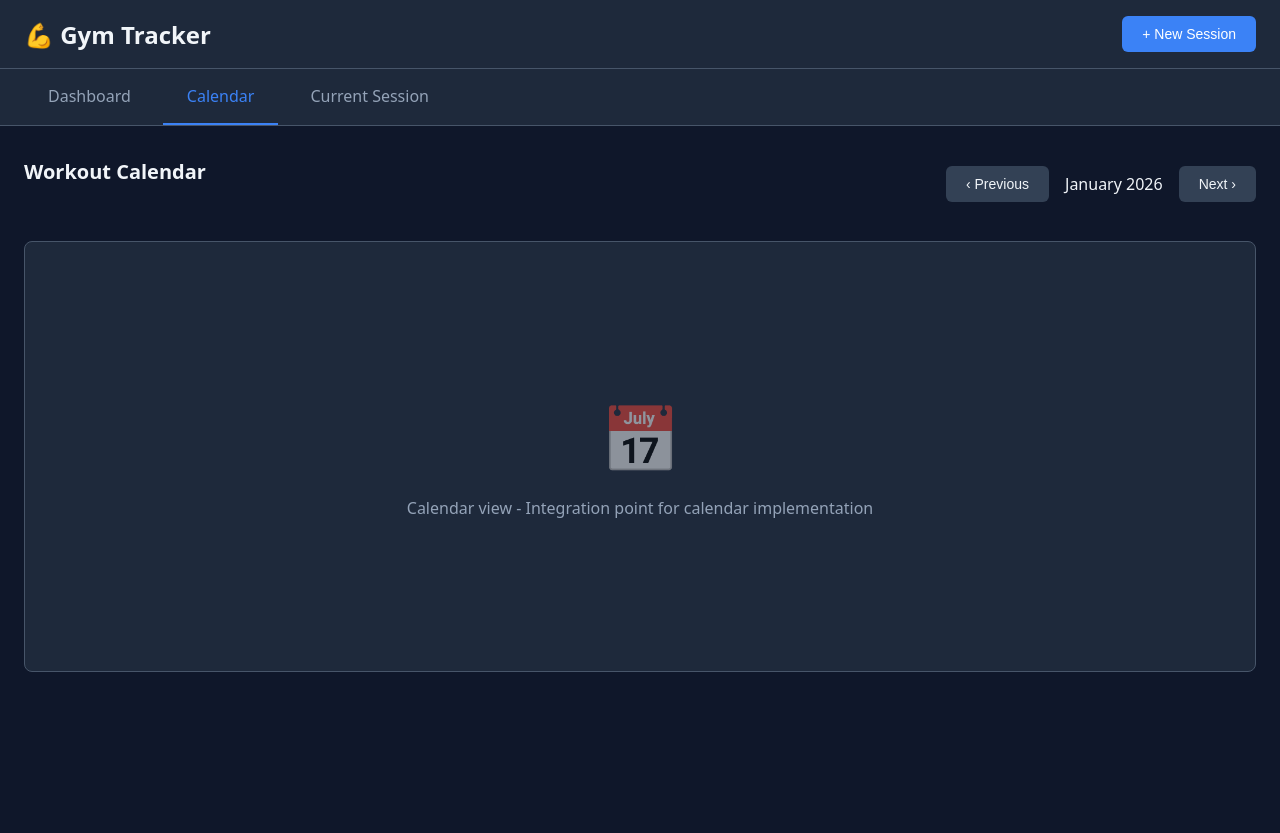
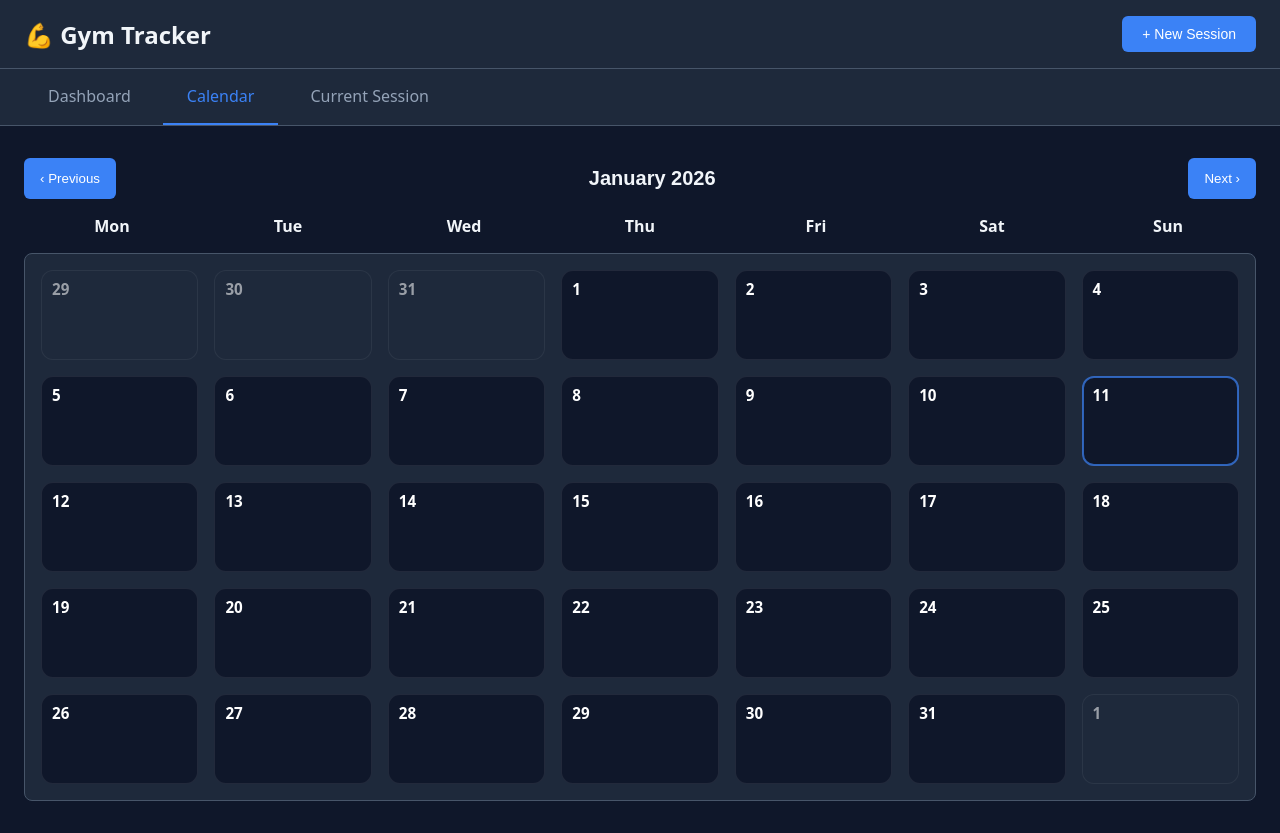
Before and after one commit to Wyczynek/GymTracker, a website: page index.html in a window 1280 px wide. Both pictures are taken after a click on the element "Calendar". Before the commit the page ends 800 px from the top, so only its background shows below. Drawn offline with Linux system fonts and the light colour scheme.

Commit message:
calendar

```diff
--- /dev/null
+++ b/calendar.js
@@ -0,0 +1,264 @@
+// calendar.js
+
+let currentMonth = new Date().getMonth(); // 0-11
+let currentYear = new Date().getFullYear();
+let isAnimating = false;
+
+// tryb widoku
+let calendarMode = 'month'; // "month" | "year"
+
+const monthNamesEN = [
+    'January',
+    'February',
+    'March',
+    'April',
+    'May',
+    'June',
+    'July',
+    'August',
+    'September',
+    'October',
+    'November',
+    'December',
+];
+
+const monthShortEN = [
+    'Jan',
+    'Feb',
+    'Mar',
+    'Apr',
+    'May',
+    'Jun',
+    'Jul',
+    'Aug',
+    'Sep',
+    'Oct',
+    'Nov',
+    'Dec',
+];
+
+function pad2(n) {
+    return String(n).padStart(2, '0');
+}
+
+function toISODate(year, month0, day) {
+    return `${year}-${pad2(month0 + 1)}-${pad2(day)}`;
+}
+
+function getSessionsForDate(isoDate) {
+    const state = window.appState;
+    if (!state || !Array.isArray(state.sessions)) return [];
+    return state.sessions.filter((s) => s.date === isoDate);
+}
+
+// ---------- RENDER: MONTH ----------
+function renderMonth(month0, year) {
+    const grid = document.getElementById('calendar-grid');
+    const header = document.getElementById('current-month');
+
+    header.textContent = `${monthNamesEN[month0]} ${year}`;
+    grid.innerHTML = '';
+
+    const firstDay = new Date(year, month0, 1);
+    const daysInMonth = new Date(year, month0 + 1, 0).getDate();
+
+    // Monday-first: Mon=0 ... Sun=6
+    const firstDayIndex = (firstDay.getDay() + 6) % 7;
+
+    // prev month
+    const prevMonth0 = (month0 + 11) % 12;
+    const prevMonthYear = month0 === 0 ? year - 1 : year;
+    const daysInPrevMonth = new Date(
+        prevMonthYear,
+        prevMonth0 + 1,
+        0
+    ).getDate();
+
+    for (let i = 0; i < firstDayIndex; i++) {
+        const day = daysInPrevMonth - firstDayIndex + 1 + i;
+        grid.appendChild(
+            makeDayTile({
+                year: prevMonthYear,
+                month0: prevMonth0,
+                day,
+                outside: true,
+            })
+        );
+    }
+
+    for (let day = 1; day <= daysInMonth; day++) {
+        grid.appendChild(makeDayTile({ year, month0, day, outside: false }));
+    }
+
+    const totalTiles = firstDayIndex + daysInMonth;
+    const remainder = totalTiles % 7;
+    const nextFill = remainder === 0 ? 0 : 7 - remainder;
+
+    const nextMonth0 = (month0 + 1) % 12;
+    const nextMonthYear = month0 === 11 ? year + 1 : year;
+
+    for (let day = 1; day <= nextFill; day++) {
+        grid.appendChild(
+            makeDayTile({
+                year: nextMonthYear,
+                month0: nextMonth0,
+                day,
+                outside: true,
+            })
+        );
+    }
+}
+
+function makeDayTile({ year, month0, day, outside }) {
+    const tile = document.createElement('div');
+    tile.className = 'day-tile';
+    if (outside) tile.classList.add('is-outside');
+
+    const num = document.createElement('div');
+    num.className = 'day-number';
+    num.textContent = day;
+    tile.appendChild(num);
+
+    const iso = toISODate(year, month0, day);
+    const sessions = getSessionsForDate(iso);
+
+    if (sessions.length > 0) {
+        tile.classList.add('has-session');
+        const badge = document.createElement('div');
+        badge.className = 'session-badge';
+        badge.textContent = sessions.length;
+        tile.appendChild(badge);
+    }
+
+    const now = new Date();
+    if (
+        !outside &&
+        year === now.getFullYear() &&
+        month0 === now.getMonth() &&
+        day === now.getDate()
+    ) {
+        tile.classList.add('is-today');
+    }
+
+    tile.addEventListener('click', () => {
+        console.log('Clicked:', iso, sessions);
+    });
+
+    return tile;
+}
+
+// ---------- RENDER: YEAR ----------
+function renderYear(year) {
+    const yearGrid = document.getElementById('year-grid');
+    const header = document.getElementById('current-month');
+
+    header.textContent = `${year}`; // w trybie rocznym pokazujemy sam rok
+    yearGrid.innerHTML = '';
+
+    for (let m = 0; m < 12; m++) {
+        const tile = document.createElement('div');
+        tile.className = 'month-tile';
+        if (m === currentMonth && year === currentYear)
+            tile.classList.add('is-active');
+
+        tile.textContent = monthShortEN[m];
+
+        tile.addEventListener('click', () => {
+            // wybór miesiąca -> wracamy do widoku miesięcznego
+            currentMonth = m;
+            currentYear = year;
+            setMode('month');
+        });
+
+        yearGrid.appendChild(tile);
+    }
+}
+
+// ---------- MODE SWITCH ----------
+function setMode(mode) {
+    calendarMode = mode;
+
+    const monthGrid = document.getElementById('calendar-grid');
+    const yearGrid = document.getElementById('year-grid');
+
+    if (mode === 'month') {
+        yearGrid.style.display = 'none';
+        monthGrid.style.display = 'grid'; // bo to grid w CSS
+        renderMonth(currentMonth, currentYear);
+    } else {
+        monthGrid.style.display = 'none';
+        yearGrid.style.display = 'grid';
+        renderYear(currentYear);
+    }
+}
+
+// ---------- ANIMATED NAV ----------
+function changePeriodAnimated(direction) {
+    if (isAnimating) return;
+    isAnimating = true;
+
+    // animujemy ten grid, który jest aktualnie widoczny
+    const activeGrid =
+        calendarMode === 'month'
+            ? document.getElementById('calendar-grid')
+            : document.getElementById('year-grid');
+
+    const leaveClass =
+        direction === -1 ? 'is-leaving-right' : 'is-leaving-left';
+
+    activeGrid.classList.remove(
+        'is-leaving-right',
+        'is-leaving-left',
+        'is-entering'
+    );
+    activeGrid.classList.add(leaveClass);
+
+    window.setTimeout(() => {
+        if (calendarMode === 'month') {
+            // zmiana miesiąca
+            if (direction === -1) {
+                currentMonth--;
+                if (currentMonth < 0) {
+                    currentMonth = 11;
+                    currentYear--;
+                }
+            } else {
+                currentMonth++;
+                if (currentMonth > 11) {
+                    currentMonth = 0;
+                    currentYear++;
+                }
+            }
+            renderMonth(currentMonth, currentYear);
+        } else {
+            // zmiana roku
+            currentYear += direction;
+            renderYear(currentYear);
+        }
+
+        activeGrid.classList.remove('is-leaving-right', 'is-leaving-left');
+        void activeGrid.offsetWidth;
+        activeGrid.classList.add('is-entering');
+
+        window.setTimeout(() => {
+            isAnimating = false;
+        }, 160);
+    }, 160);
+}
+
+// Buttons (Prev/Next)
+document.getElementById('prev-month').addEventListener('click', () => {
+    changePeriodAnimated(-1);
+});
+
+document.getElementById('next-month').addEventListener('click', () => {
+    changePeriodAnimated(1);
+});
+
+// Click title: Month <-> Year
+document.getElementById('current-month').addEventListener('click', () => {
+    setMode(calendarMode === 'month' ? 'year' : 'month');
+});
+
+// INIT
+setMode('month');
--- a/index.html
+++ b/index.html
@@ -1,23 +1,25 @@
 <!DOCTYPE html>
 <html lang="en">
   <head>
-  <meta charset="UTF-8">
-  <meta name="viewport" content="width=device-width, initial-scale=1.0">
+    <meta charset="UTF-8" />
+    <meta name="viewport" content="width=device-width, initial-scale=1.0" />
     <title>Gym Tracker</title>
-  <link rel="stylesheet" href="styles.css">
+    <link rel="stylesheet" href="styles.css" />
   </head>
-<body>
+  <body class="preload">
     <!-- Header -->
     <header class="header">
       <h1>💪 Gym Tracker</h1>
       <div class="header-actions">
-      <button class="btn btn-primary" id="new-session-btn">+ New Session</button>
+        <button class="btn btn-primary" id="new-session-btn">
+          + New Session
+        </button>
       </div>
     </header>
 
     <!-- Navigation -->
     <nav class="nav">
-    <div class="nav-item active" data-view="dashboard">Dashboard</div>
+      <div class="nav-item" data-view="dashboard">Dashboard</div>
       <div class="nav-item" data-view="calendar">Calendar</div>
       <div class="nav-item" data-view="session">Current Session</div>
     </nav>
@@ -55,21 +57,23 @@
       <!-- Calendar View - Integration Point -->
       <div id="calendar-view">
         <div class="calendar-header">
-        <h2 class="section-title">Workout Calendar</h2>
-        <div class="calendar-controls">
-          <button class="btn btn-secondary" id="prev-month">‹ Previous</button>
-          <span id="current-month">January 2026</span>
-          <button class="btn btn-secondary" id="next-month">Next ›</button>
+          <button id="prev-month">‹ Previous</button>
+          <button id="current-month" class="calendar-title" type="button">
+            January 2026
+          </button>
+          <button id="next-month">Next ›</button>
         </div>
+        <div class="calendar-weekdays">
+          <div class="weekday">Mon</div>
+          <div class="weekday">Tue</div>
+          <div class="weekday">Wed</div>
+          <div class="weekday">Thu</div>
+          <div class="weekday">Fri</div>
+          <div class="weekday">Sat</div>
+          <div class="weekday">Sun</div>
         </div>
-      <div class="calendar-grid">
-        <div class="calendar-placeholder">
-          <div class="empty-state">
-            <div class="empty-state-icon">📅</div>
-            <p>Calendar view - Integration point for calendar implementation</p>
-          </div>
-        </div>
-      </div>
+        <div id="calendar-grid"></div>
+        <div id="year-grid" style="display: none"></div>
       </div>
 
       <!-- Session View - Integration Point -->
@@ -82,9 +86,13 @@
               <span id="session-duration">0:00:00</span>
             </div>
           </div>
-        <div style="display: flex; gap: 0.75rem;">
-          <button class="btn btn-secondary" id="end-session-btn">End Session</button>
-          <button class="btn btn-primary" id="add-exercise-btn">+ Add Exercise</button>
+          <div style="display: flex; gap: 0.75rem">
+            <button class="btn btn-secondary" id="end-session-btn">
+              End Session
+            </button>
+            <button class="btn btn-primary" id="add-exercise-btn">
+              + Add Exercise
+            </button>
           </div>
         </div>
 
@@ -96,43 +104,11 @@
         </div>
       </div>
     </main>
-
+    <script src="service.js" defer></script>
+    <script src="calendar.js" defer></script>
     <script>
-    // ============================================
-    // APPLICATION STATE
-    // ============================================
-    const appState = {
-      currentView: 'dashboard',
-      sessions: [],
-      currentSession: null,
-      exercises: []
-    };
-
-    // ============================================
-    // VIEW MANAGEMENT
-    // ============================================
-    function showView(viewName) {
-      // Hide all views
-      document.getElementById('dashboard-view').style.display = 'none';
-      document.getElementById('calendar-view').style.display = 'none';
-      document.getElementById('session-view').style.display = 'none';
-
-      // Show selected view
-      document.getElementById(`${viewName}-view`).style.display = 'block';
-
-      // Update navigation
-      document.querySelectorAll('.nav-item').forEach(item => {
-        item.classList.remove('active');
-        if (item.dataset.view === viewName) {
-          item.classList.add('active');
-        }
-      });
-
-      appState.currentView = viewName;
-    }
-
       // Navigation click handlers
-    document.querySelectorAll('.nav-item').forEach(item => {
+      document.querySelectorAll('.nav-item').forEach((item) => {
         item.addEventListener('click', () => {
           showView(item.dataset.view);
         });
@@ -143,14 +119,18 @@
       // ============================================
 
       // Hook: Start new session
-    document.getElementById('new-session-btn').addEventListener('click', () => {
+      document
+        .getElementById('new-session-btn')
+        .addEventListener('click', () => {
           console.log('🔗 Integration Point: Start new session');
           // TODO: Implement session creation logic
           showView('session');
         });
 
       // Hook: End session
-    document.getElementById('end-session-btn').addEventListener('click', () => {
+      document
+        .getElementById('end-session-btn')
+        .addEventListener('click', () => {
           console.log('🔗 Integration Point: End session');
           // TODO: Implement session completion logic
           showView('dashboard');
@@ -161,7 +141,9 @@
       // ============================================
 
       // Hook: Add exercise to current session
-    document.getElementById('add-exercise-btn').addEventListener('click', () => {
+      document
+        .getElementById('add-exercise-btn')
+        .addEventListener('click', () => {
           console.log('🔗 Integration Point: Add exercise');
           // TODO: Implement exercise selection/addition
           // This is where you'd show a modal or form to add exercises
@@ -200,60 +182,16 @@
       }
 
       // ============================================
-    // CALENDAR INTEGRATION POINTS
-    // ============================================
-
-    // Hook: Previous month
-    document.getElementById('prev-month').addEventListener('click', () => {
-      console.log('🔗 Integration Point: Navigate to previous month');
-      // TODO: Implement calendar navigation
-    });
-
-    // Hook: Next month
-    document.getElementById('next-month').addEventListener('click', () => {
-      console.log('🔗 Integration Point: Navigate to next month');
-      // TODO: Implement calendar navigation
-    });
-
-    // ============================================
       // DASHBOARD DATA - Integration Points
       // ============================================
 
       function updateDashboard() {
         // TODO: Calculate and update stats from actual session data
-      document.getElementById('total-sessions').textContent = appState.sessions.length;
+        document.getElementById('total-sessions').textContent =
+          appState.sessions.length;
         document.getElementById('week-sessions').textContent = '0';
         document.getElementById('current-streak').textContent = '0';
       }
-
-    // ============================================
-    // LOCAL STORAGE INTEGRATION POINT
-    // ============================================
-
-    function saveToLocalStorage() {
-      // TODO: Implement persistence
-      localStorage.setItem('gymTrackerData', JSON.stringify(appState));
-    }
-
-    function loadFromLocalStorage() {
-      // TODO: Implement data loading
-      const data = localStorage.getItem('gymTrackerData');
-      if (data) {
-        Object.assign(appState, JSON.parse(data));
-        updateDashboard();
-      }
-    }
-
-    // ============================================
-    // INITIALIZATION
-    // ============================================
-
-    // Load saved data on startup
-    loadFromLocalStorage();
-    updateDashboard();
-
-    console.log('🚀 Gym Tracker initialized');
-    console.log('📍 Integration points marked with console logs');
     </script>
   </body>
 </html>
--- /dev/null
+++ b/service.js
@@ -0,0 +1,61 @@
+window.appState = {
+    currentView: 'dashboard',
+    sessions: [],
+    currentSession: null,
+    exercises: [],
+};
+
+function showView(viewName) {
+    // Hide all views
+    document.getElementById('dashboard-view').style.display = 'none';
+    document.getElementById('calendar-view').style.display = 'none';
+    document.getElementById('session-view').style.display = 'none';
+
+    // Show selected view
+    document.getElementById(`${viewName}-view`).style.display = 'block';
+
+    // Update navigation
+    document.querySelectorAll('.nav-item').forEach((item) => {
+        item.classList.remove('active');
+        if (item.dataset.view === viewName) {
+            item.classList.add('active');
+        }
+    });
+
+    appState.currentView = viewName;
+
+    // ✅ ZAPIS WIDOKU
+    localStorage.setItem('currentView', viewName);
+}
+// ============================================
+// LOCAL STORAGE INTEGRATION POINT
+// ============================================
+
+function saveToLocalStorage() {
+    // TODO: Implement persistence
+    localStorage.setItem('gymTrackerData', JSON.stringify(appState));
+}
+
+function loadFromLocalStorage() {
+    // TODO: Implement data loading
+    const data = localStorage.getItem('gymTrackerData');
+    if (data) {
+        Object.assign(appState, JSON.parse(data));
+        updateDashboard();
+    }
+}
+
+// ============================================
+// INITIALIZATION
+// ============================================
+
+loadFromLocalStorage();
+updateDashboard();
+
+const savedView = localStorage.getItem('currentView') || 'dashboard';
+showView(savedView);
+
+document.body.classList.remove('preload');
+
+console.log('🚀 Gym Tracker initialized');
+console.log('📍 Integration points marked with console logs');
--- a/styles.css
+++ b/styles.css
@@ -25,7 +25,12 @@ body {
   display: flex;
   flex-direction: column;
 }
-
+body.preload .nav,
+body.preload #dashboard-view,
+body.preload #calendar-view,
+body.preload #session-view {
+  visibility: hidden; /* lepsze niż display:none -> układ nie "skacze" */
+}
 /* Header */
 .header {
   background: var(--surface);
@@ -83,15 +88,103 @@ body {
 }
 
 /* Calendar View Hook */
-#calendar-view {
-  display: none;
+/* Kalendarz */
+#calendar-grid {
+  display: grid;
+  grid-template-columns: repeat(7, 1fr); /* 7 dni w tygodniu */
+  gap: 1rem;
+  padding: 1rem;
+  background: var(--surface);
+  border-radius: 0.5rem;
+  border: 1px solid var(--border);
+}
+
+/* Dni tygodnia */
+.calendar-weekdays {
+  display: grid;
+  grid-template-columns: repeat(7, 1fr);
+  margin-bottom: 1rem;
+}
+
+.weekday {
+  text-align: center;
+  font-size: 1rem;
+  font-weight: bold;
+  color: var(--text-primary);
+}
+
+/* Kafelki dni */
+/* Kafelki dni */
+.day-tile {
+  position: relative;
+  height: 90px;
+  border-radius: 0.75rem;
+  background: var(--background); /* dni bieżącego miesiąca = tło strony */
+  border: 1px solid rgba(255, 255, 255, 0.08);
+  cursor: pointer;
+  transition: transform 0.15s ease, background 0.15s ease,
+    border-color 0.15s ease;
+}
+
+/* numer dnia w lewym górnym rogu */
+.day-number {
+  position: absolute;
+  top: 8px;
+  left: 10px;
+  font-size: 0.95rem;
+  font-weight: 700;
+  color: #fff; /* numerki białe */
+}
+
+/* dni spoza miesiąca (poprzedni/następny) */
+.day-tile.is-outside {
+  background: var(--surface); /* lekko inne tło */
+  border-color: rgba(255, 255, 255, 0.06);
+}
+
+.day-tile.is-outside .day-number {
+  opacity: 0.55; /* delikatnie przygaszone numerki */
+}
+
+/* hover */
+.day-tile:hover {
+  transform: translateY(-2px);
+  border-color: rgba(255, 255, 255, 0.16);
+}
+
+/* opcjonalnie: dzisiaj */
+.day-tile.is-today {
+  outline: 2px solid rgba(59, 130, 246, 0.7);
+  outline-offset: -2px;
+}
+
+/* Zapisane dni (można dodać specjalne oznaczenie) */
+.day-tile.saved {
+  background: var(--secondary-color);
+  color: white;
+}
+.day-tile.has-session {
+  outline: 2px solid rgba(59, 130, 246, 0.8);
+  outline-offset: -2px;
+}
+
+.session-badge {
+  position: absolute;
+  bottom: 8px;
+  right: 8px;
+  background: #3b82f6;
+  color: white;
+  font-size: 0.75rem;
+  font-weight: 700;
+  padding: 2px 6px;
+  border-radius: 999px;
 }
 
 .calendar-header {
   display: flex;
   justify-content: space-between;
   align-items: center;
-  margin-bottom: 2rem;
+  margin-bottom: 1rem;
 }
 
 .calendar-controls {
@@ -100,19 +193,90 @@ body {
   align-items: center;
 }
 
-.calendar-grid {
+#prev-month,
+#next-month {
+  background: var(--primary-color);
+  color: white;
+  padding: 0.8rem 1rem;
+  border: none;
+  border-radius: 0.375rem;
+  cursor: pointer;
+  transition: all 0.2s;
+}
+
+#prev-month:hover,
+#next-month:hover {
+  background: var(--primary-dark);
+}
+
+#current-month {
+  font-size: 1.25rem;
+  font-weight: 600;
+  color: var(--text-primary);
+}
+.calendar-title {
+  background: transparent;
+  border: none;
+  color: var(--text-primary);
+  font-size: 1.25rem;
+  font-weight: 700;
+  cursor: pointer;
+}
+
+.calendar-title:hover {
+  text-decoration: underline;
+}
+
+/* Year grid */
+#year-grid {
+  gap: 1rem;
+  padding: 1rem;
   background: var(--surface);
   border-radius: 0.5rem;
-  padding: 1.5rem;
   border: 1px solid var(--border);
+  display: grid;
+  grid-template-columns: repeat(4, 1fr);
+  transition: opacity 160ms ease, transform 160ms ease;
+  will-change: opacity, transform;
 }
 
-.calendar-placeholder {
-  text-align: center;
-  padding: 4rem 2rem;
-  color: var(--text-secondary);
+.month-tile {
+  position: relative;
+  height: 90px;
+  border-radius: 0.75rem;
+  background: var(--background);
+  border: 1px solid rgba(255, 255, 255, 0.08);
+  cursor: pointer;
+  display: flex;
+  align-items: center;
+  justify-content: center;
+  font-weight: 700;
+  color: #fff;
+  transition: transform 0.15s ease, border-color 0.15s ease;
 }
 
+.month-tile:hover {
+  transform: translateY(-2px);
+  border-color: rgba(255, 255, 255, 0.16);
+}
+
+.month-tile.is-active {
+  outline: 2px solid rgba(59, 130, 246, 0.8);
+  outline-offset: -2px;
+}
+
+#year-grid.is-leaving-left {
+  opacity: 0;
+  transform: translateX(-10px);
+}
+#year-grid.is-leaving-right {
+  opacity: 0;
+  transform: translateX(10px);
+}
+#year-grid.is-entering {
+  opacity: 1;
+  transform: translateX(0);
+}
 /* Session View Hook */
 #session-view {
   display: none;
@@ -179,11 +343,6 @@ body {
 .set-label {
   color: var(--text-secondary);
   font-size: 0.875rem;
-}
-
-/* Dashboard View */
-#dashboard-view {
-  display: block;
 }
 
 .dashboard-grid {
@@ -288,7 +447,8 @@ body {
 }
 
 /* Input Fields */
-input, select {
+input,
+select {
   background: var(--background);
   border: 1px solid var(--border);
   color: var(--text-primary);
@@ -297,7 +457,8 @@ input, select {
   font-size: 0.875rem;
 }
 
-input:focus, select:focus {
+input:focus,
+select:focus {
   outline: none;
   border-color: var(--primary-color);
 }
@@ -334,3 +495,23 @@ input:focus, select:focus {
     overflow-x: auto;
   }
 }
+/* Smooth month transition */
+#calendar-grid {
+  transition: opacity 160ms ease, transform 160ms ease;
+  will-change: opacity, transform;
+}
+
+#calendar-grid.is-leaving-left {
+  opacity: 0;
+  transform: translateX(-10px);
+}
+
+#calendar-grid.is-leaving-right {
+  opacity: 0;
+  transform: translateX(10px);
+}
+
+#calendar-grid.is-entering {
+  opacity: 1;
+  transform: translateX(0);
+}
```
Lines whose indentation alone changed are shown as unchanged.
